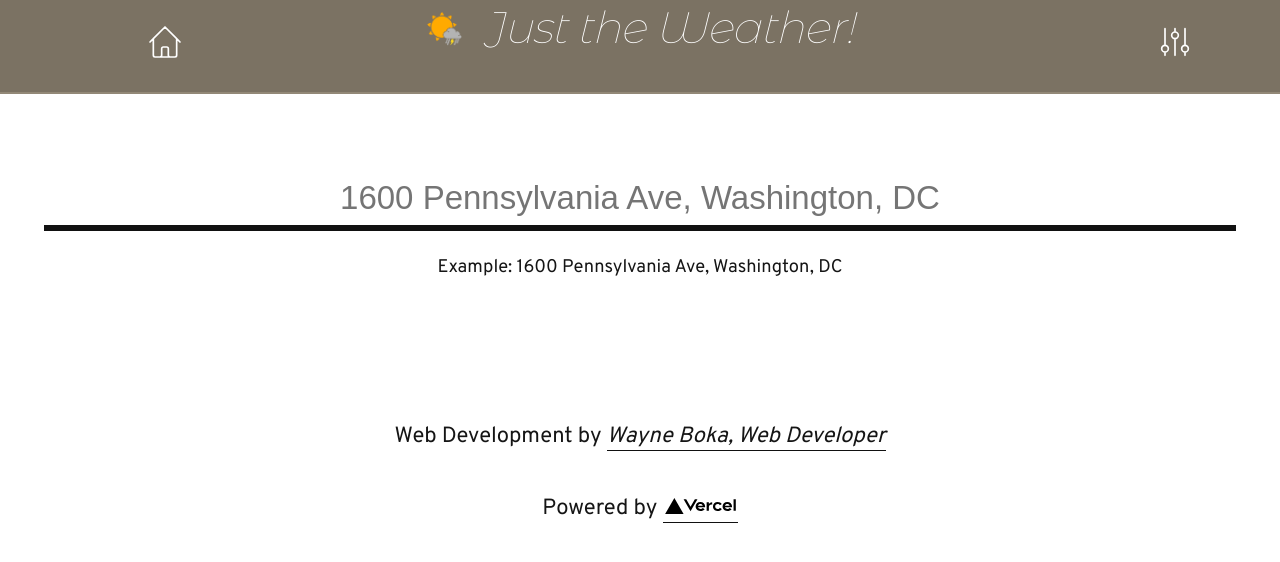
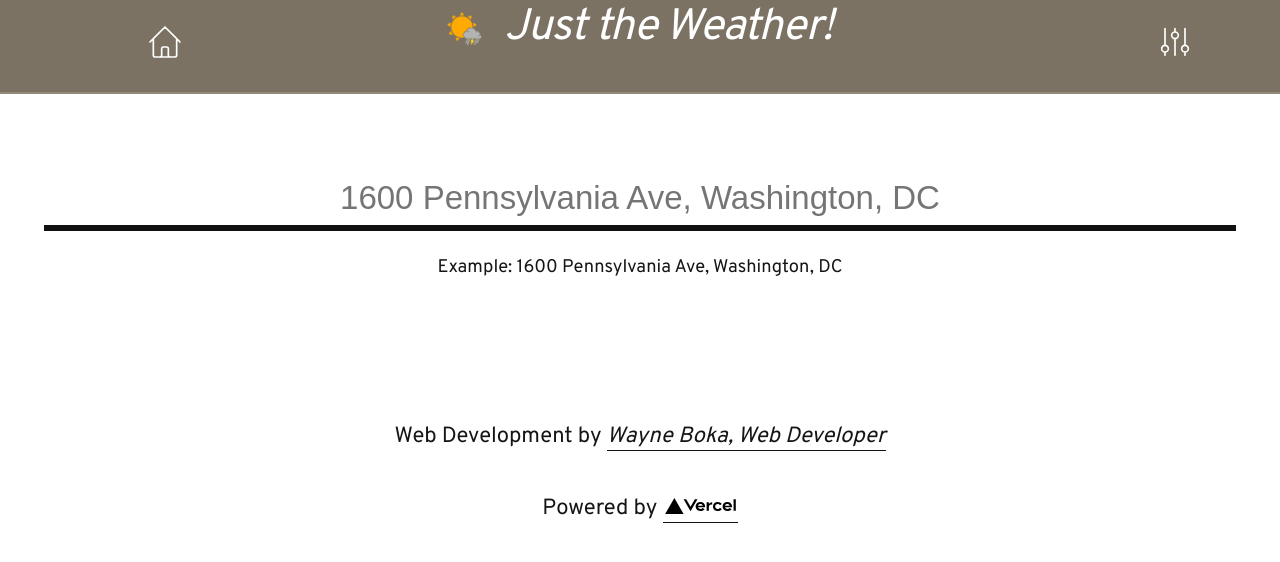
Before and after one commit to wboka/weather, a Next.js app: page / in a window 1280 px wide. Shown: the top 562 px of the page. Built offline with nearby package versions, Linux system fonts and the light colour scheme.

Commit message:
style: change to overpass

```diff
--- a/styles/Menu.scss
+++ b/styles/Menu.scss
@@ -63,7 +63,7 @@
 .title {
 	font-size: 1.75em;
 	font-weight: 100;
-	font-family: "Montserrat Alternates", -apple-system, BlinkMacSystemFont,
+	font-family: Overpass, -apple-system, BlinkMacSystemFont,
 		Segoe UI, Roboto, Oxygen, Ubuntu, Cantarell, Fira Sans, Droid Sans,
 		Helvetica Neue, sans-serif;
 	letter-spacing: -0.025em;
```
